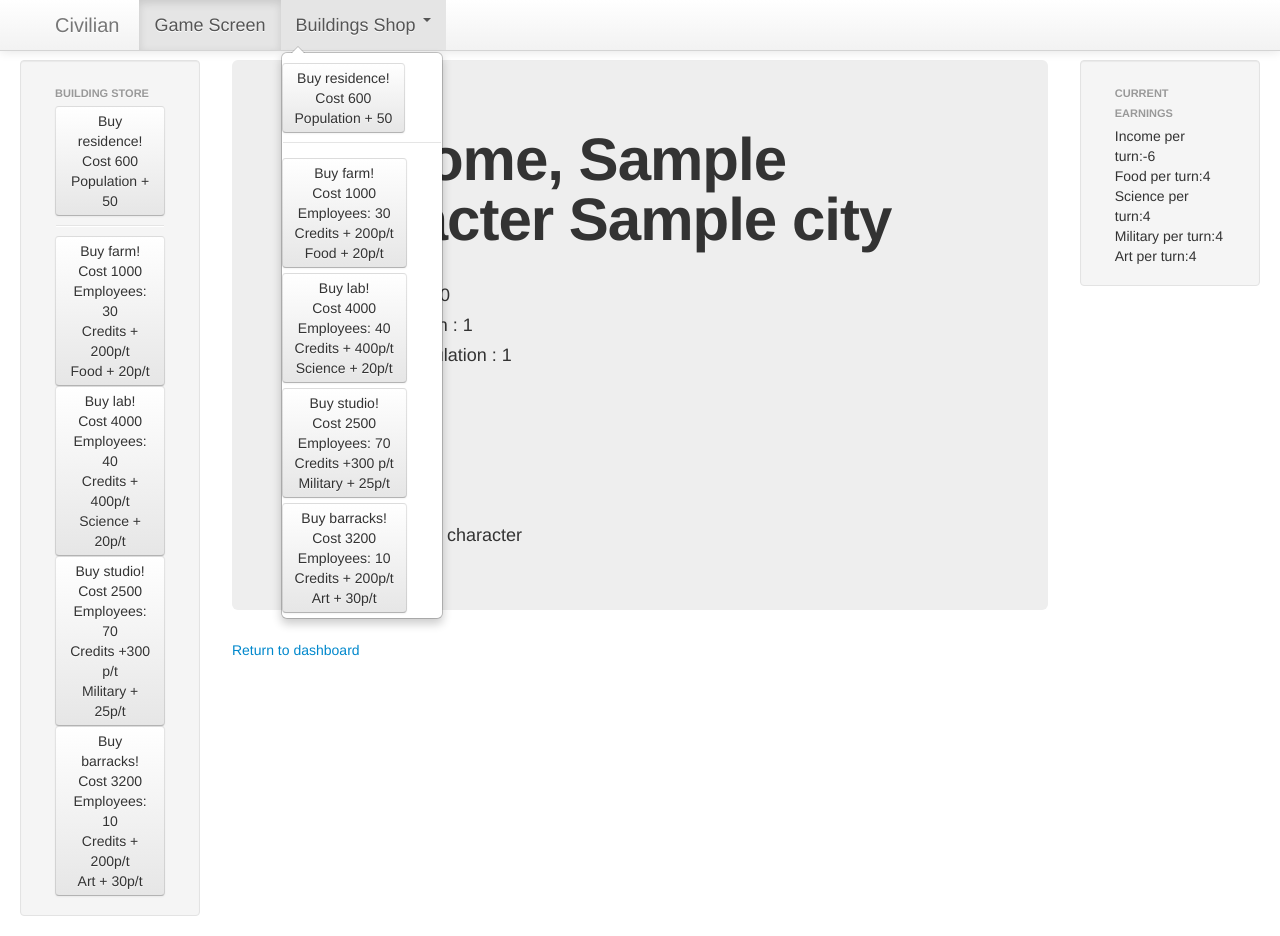
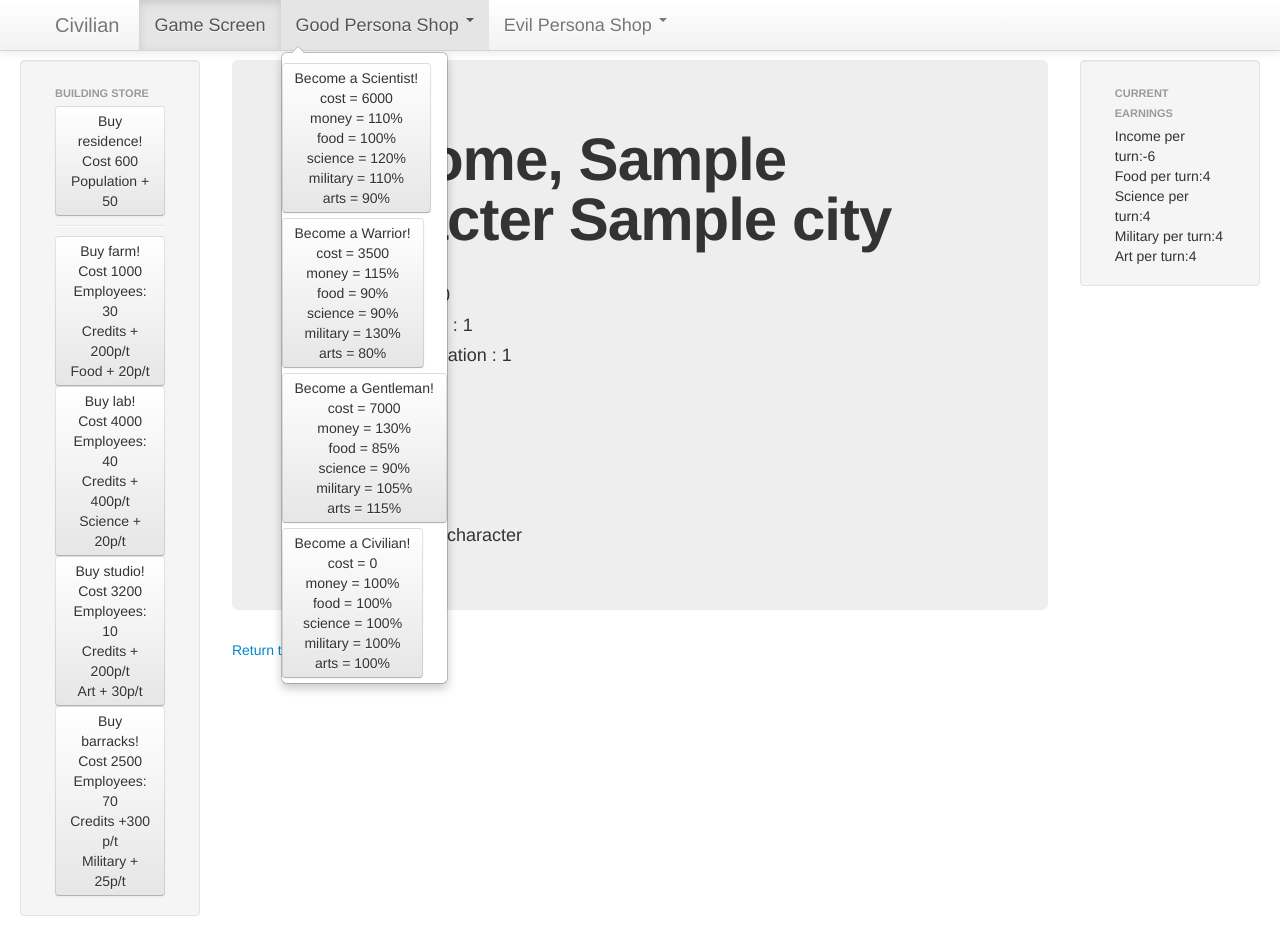
Before and after one commit to civilivezation/Civilian, a Django app: template civilian/template/civ/user_info.html in a window 1280 px wide, after a click on "Good Persona Shop". Run offline with Django 3.2, Linux system fonts and the light colour scheme; the template is opened without the code that fills it: values that come from a table or form of the project are taken from there, others are empty; tables that the repository leaves empty hold one stand-in row (values such as "Sample post"); parts of the project's set-up code (start-up, migrations or seed data) failed here and were passed over; some libraries are stand-ins or nearby versions.

Commit message:
Added personas!!!

```diff
--- a/civilian/civ/urls.py
+++ b/civilian/civ/urls.py
@@ -12,5 +12,6 @@ urlpatterns = patterns('',
                        url(r'^logout/$', views.user_logout, name='logout'),
                        url(r'^live/$', views.live, name='live'),
                        url(r'^user_info/$',views.user_info,name='user_info'),
-                       url(r'^suggest/',views.suggest)
+                       url(r'^suggest/',views.suggest),
+                       url(r'^buyguy/',views.buyguy)
 )
--- a/civilian/template/civ/user_info.html
+++ b/civilian/template/civ/user_info.html
@@ -27,8 +27,8 @@
                   	<li class="divider"></li>
  					<li><button type="button" class="btn"onclick="genAJAX(2)">Buy farm!<BR> Cost 1000 <BR>Employees: 30 <BR> Credits + 200p/t <BR> Food + 20p/t </button></li>
     				<li><button type="button" class="btn"onclick="genAJAX(3)">Buy lab!<BR> Cost 4000 <BR>Employees: 40 <BR> Credits + 400p/t <BR> Science + 20p/t </button></li>
-					<li><button type="button" class="btn"onclick="genAJAX(4)">Buy studio!<BR> Cost 2500 <BR>Employees: 70<BR> Credits +300 p/t <BR> Military + 25p/t </button></li>
-					<li><button type="button" class="btn"onclick="genAJAX(5)">Buy barracks!<BR> Cost 3200 <BR>Employees: 10<BR> Credits + 200p/t <BR> Art + 30p/t </button></li>
+					<li><button type="button" class="btn"onclick="genAJAX(4)">Buy studio!  <BR> Cost 3200 <BR>Employees: 10<BR> Credits + 200p/t <BR> Art + 30p/t </button></li>
+					<li><button type="button" class="btn"onclick="genAJAX(5)">Buy barracks!<BR> Cost 2500 <BR>Employees: 70<BR> Credits +300 p/t <BR> Military + 25p/t </button></li>
             </ul>
           </div><!--/.well -->
         </div><!--/span-->
@@ -48,14 +48,32 @@
               <ul class="nav">
                 <li class="active"><a href="#">Game Screen</a></li>
                 <li class="dropdown">
-                  <a href="#" class="dropdown-toggle" data-toggle="dropdown">Buildings Shop <b class="caret"></b></a>
+                  <a href="#" class="dropdown-toggle" data-toggle="dropdown"> Good Persona Shop <b class="caret"></b></a>
                   <ul class="dropdown-menu">
-                  	<li><button type="button" class="btn" onclick="genAJAX(1)">Buy residence!<BR> Cost 600 <BR> Population + 50</button></li>
-                  	<li class="divider"></li>
- 					<li><button type="button" class="btn"onclick="genAJAX(2)">Buy farm!<BR> Cost 1000 <BR>Employees: 30 <BR> Credits + 200p/t <BR> Food + 20p/t </button></li>
-    				<li><button type="button" class="btn"onclick="genAJAX(3)">Buy lab!<BR> Cost 4000 <BR>Employees: 40 <BR> Credits + 400p/t <BR> Science + 20p/t </button></li>
-					<li><button type="button" class="btn"onclick="genAJAX(4)">Buy studio!<BR> Cost 2500 <BR>Employees: 70<BR> Credits +300 p/t <BR> Military + 25p/t </button></li>
-					<li><button type="button" class="btn"onclick="genAJAX(5)">Buy barracks!<BR> Cost 3200 <BR>Employees: 10<BR> Credits + 200p/t <BR> Art + 30p/t </button></li>
+                  	<li><button type="button" class="btn" onclick="getPersona(1)">Become a Scientist!<BR> cost = 6000<BR> money = 110%<BR>
+              food = 100%<BR> science = 120%<BR> military = 110%<BR> arts = 90%</button></li>
+ 					<li><button type="button" class="btn"onclick="getPersona(2)">Become a Warrior!<BR>cost = 3500<BR> money = 115%<BR>
+              food = 90%<BR> science = 90%<BR> military = 130%<BR> arts = 80%</button></li>
+    				<li><button type="button" class="btn"onclick="getPersona(3)">Become a Gentleman!<BR>cost = 7000<BR> money = 130%<BR>
+              food = 85%<BR> science = 90%<BR> military = 105%<BR> arts = 115%</button></li>
+
+					<li><button type="button" class="btn"onclick="getPersona(8)">Become a Civilian!<BR>cost = 0<BR> money = 100%<BR>
+              food = 100%<BR> science = 100%<BR> military = 100%<BR> arts = 100%</button></li>
+
+                  </ul>
+                </li>
+                <li class="dropdown">
+                  <a href="#" class="dropdown-toggle" data-toggle="dropdown"> Evil Persona Shop <b class="caret"></b></a>
+                  <ul class="dropdown-menu">
+
+					<li><button type="button" class="btn"onclick="getPersona(4)">Become a Pirate!<BR>cost = 1000<BR> money = 120%<BR>
+              food = 90%<BR> science = 70%<BR> military = 115%<BR> arts = 80%</button></li>
+					<li><button type="button" class="btn"onclick="getPersona(5)">Become a Evil-doer!<BR>cost = 20000<BR> money = 150%<BR>
+              food = 30%<BR> science = 150%<BR> military = 150%<BR> arts = 30%</button></li>
+					<li><button type="button" class="btn"onclick="getPersona(6)">Become a Politician!<BR>cost = 4000<BR> money = 80%<BR>
+              food = 90%<BR> science = 110%<BR> military = 110%<BR> arts = 120%</button></li>
+					<li><button type="button" class="btn"onclick="getPersona(7)">Become a Emporer!<BR>cost = 10000<BR> money = 110%<BR>
+              food = 125%<BR> science = 80%<BR> military = 110%<BR> arts = 110%</button></li>
 
                   </ul>
                 </li>
@@ -79,15 +97,41 @@
 
 	<script>
 	$(window).load(function(){
-		$('#INCOME').text({{city.farms}}*{{farm.profit}} + {{city.labs}}*{{lab.profit}} + {{city.studios}}*{{studio.profit}} + {{city.barracks}}*{{barracks.profit}} - {{city.totalpopulation}});
-	$('#YUMS').text({{city.farms}}*{{farm.pfood}} + {{city.labs}}*{{lab.pfood}} + {{city.studios}}*{{studio.pfood}} + {{city.barracks}}*{{barracks.pfood}});
-		$('#KNOWS').text({{city.farms}}*{{farm.pscience}} + {{city.labs}}*{{lab.pscience}} + {{city.studios}}*{{studio.pscience}} + {{city.barracks}}*{{barracks.pscience}});
-		$('#GUNS').text({{city.farms}}*{{farm.pmilitary}} + {{city.labs}}*{{lab.pmilitary}} + {{city.studios}}*{{studio.pmilitary}} + {{city.barracks}}*{{barracks.pmilitary}});
-		$('#BORES').text({{city.farms}}*{{farm.part}} + {{city.labs}}*{{lab.part}} + {{city.studios}}*{{studio.part}} + {{city.barracks}}*{{barracks.part}});
+		$('#INCOME').text(({{city.farms}}*{{farm.profit}} + {{city.labs}}*{{lab.profit}} + {{city.studios}}*{{studio.profit}} + {{city.barracks}}*{{barracks.profit}} - {{city.totalpopulation}})*{{character.money}});
+	$('#YUMS').text(({{city.farms}}*{{farm.pfood}} + {{city.labs}}*{{lab.pfood}} + {{city.studios}}*{{studio.pfood}} + {{city.barracks}}*{{barracks.pfood}})*{{character.food}});
+		$('#KNOWS').text(({{city.farms}}*{{farm.pscience}} + {{city.labs}}*{{lab.pscience}} + {{city.studios}}*{{studio.pscience}} + {{city.barracks}}*{{barracks.pscience}})*{{character.science}});
+		$('#GUNS').text(({{city.farms}}*{{farm.pmilitary}} + {{city.labs}}*{{lab.pmilitary}} + {{city.studios}}*{{studio.pmilitary}} + {{city.barracks}}*{{barracks.pmilitary}})*{{character.military}});
+		$('#BORES').text(({{city.farms}}*{{farm.part}} + {{city.labs}}*{{lab.part}} + {{city.studios}}*{{studio.part}} + {{city.barracks}}*{{barracks.part}})*{{character.arts}});
 
 
 
 	});
+
+
+		function getPersona(pID){
+			$.ajax({type: "GET",
+	  		url:	"/civ/buyguy/",
+	  		data:	"persona="	+	pID,
+	  		success:	function(ret)	{
+	  		obj = JSON.parse(ret)
+	  		console.log(obj);
+	  		if(obj.results[0]==1){
+	  		alert("Congratulations, you changed personna! ");
+	  		$('#TITLE').text(obj.results[1]);
+	  		$('#MONEY').text(obj.results[2]);
+	  		$('#POPULATION').text(obj.results[3]);
+	  		$('#WORKPOP').text(obj.results[4]);
+	  		$('#NOWORKPOP').text(obj.results[5]);
+	  		$('#FARMS').text(obj.results[6]);
+	  		$('#LABS').text(obj.results[7]);
+	  		$('#BARRACKS').text(obj.results[8]);
+	  		$('#STUDIOS').text(obj.results[9]);
+	  }
+	  else{
+	  alert("Failed to purchase a new identity!");
+	  }}});
+
+		}
 
 
 	  function genAJAX(bID){
```
Also changed, not shown: civilian/civ/views.py (+59 -2 lines), 2 other files.
